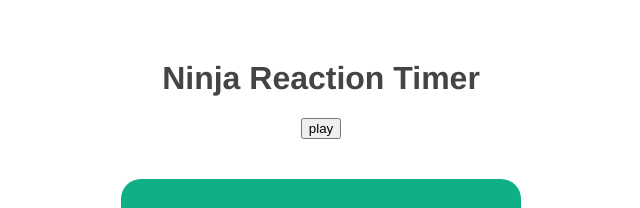
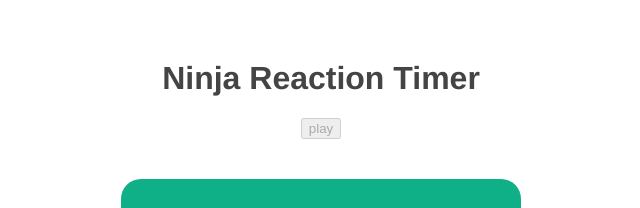
Before and after one commit to atypic-molly/reaction-timer, a Vue app: page / in a window 1280 px wide. Both pictures are taken after a click on the button "play". Shown: the top 208 px of the page, without its empty margins (319-959 px from the left). Built offline with nearby package versions, Linux system fonts and the light colour scheme.

Commit message:
disable play button

```diff
--- a/src/App.vue
+++ b/src/App.vue
@@ -1,8 +1,9 @@
 <template>
   <h1>Ninja Reaction Timer</h1>
-  <button @click="start">play</button>
-  <Block v-if="isPLaying" :delay="delay" />
+  <button @click="start" :disabled="isPlaying">play</button>
+  <Block v-if="isPlaying" :delay="delay" />
 </template>
+<!--why is :disabled="is Playing" not ===true??-->
 
 <!--data is an object that returns functions-->
 <script>
@@ -12,14 +13,14 @@ export default {
   components: { Block },
   data() {
     return {
-      isPLaying: false,
+      isPlaying: false,
       delay: null
     }
   },
   methods: {
     start() {
       this.delay = 2000 + Math.random() * 5000
-      this.isPLaying = true
+      this.isPlaying = true
     }
   }
 }
```
